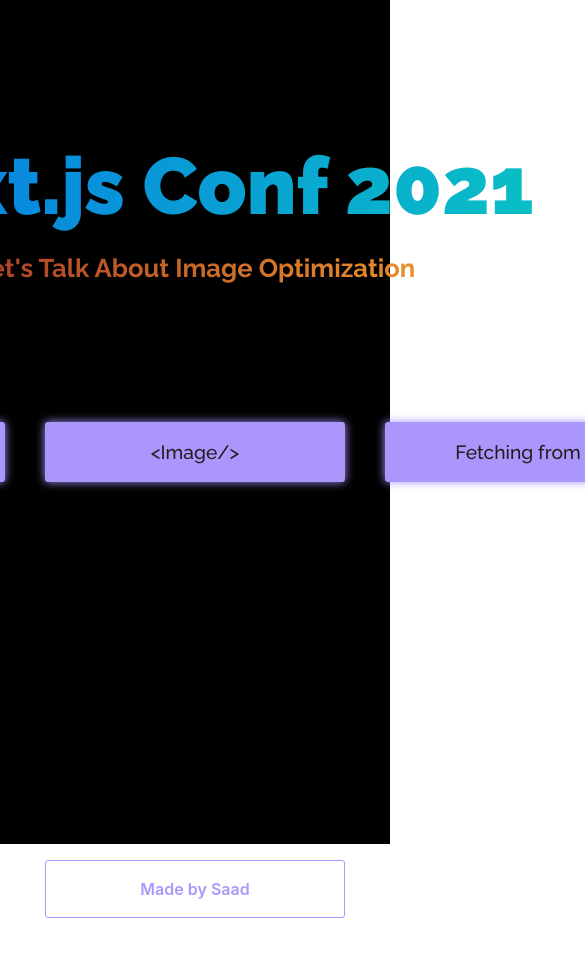
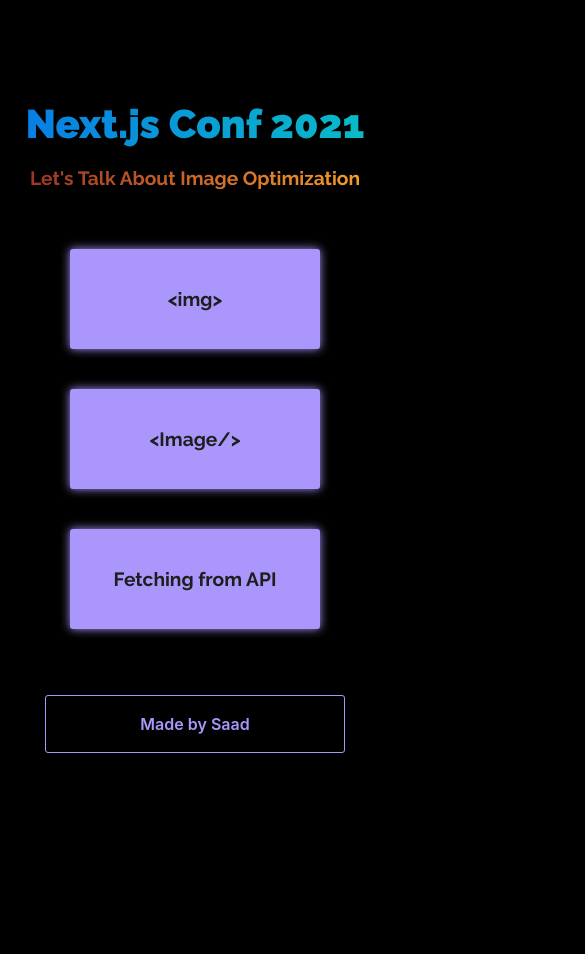
Before and after one commit to msaaddev/nextjs-conf-demo, a Next.js app: page / in a window 390 px wide. Shown: the top 954 px of the page, 585 px wide, since content can reach past the window. After the commit the page ends 844 px from the top, so only its background shows below. Built offline with nearby package versions, Linux system fonts and the light colour scheme.

Commit message:
📦 NEW: pages

```diff
--- a/pages/index.js
+++ b/pages/index.js
@@ -1,3 +1,4 @@
+import Link from 'next/link';
 import styles from '../styles/Home.module.css';
 
 export default function Home() {
@@ -9,10 +10,14 @@
 			</div>
 			<div className={styles.wrapper}>
 				<div className={styles.button}>
-					<button>{`<img>`}</button>
+					<Link href="/img">
+						<button>{`<img>`}</button>
+					</Link>
 				</div>
 				<div className={styles.button}>
-					<button>{`<Image/>`}</button>
+					<Link href="/image">
+						<button>{`<Image/>`}</button>
+					</Link>
 				</div>
 				<div className={styles.button}>
 					<button>{`Fetching from API`}</button>
--- a/styles/Home.module.css
+++ b/styles/Home.module.css
@@ -1,6 +1,5 @@
 .container {
-  background-color: #000000;
-  height: 100vh;
+	height: 88vh;
 	display: flex;
 	justify-content: center;
 	align-items: center;
@@ -15,6 +14,7 @@
 	text-align: center;
 	width: 700px;
 }
+
 .heading h2 {
 	font-size: 5rem;
 	font-weight: 900;
@@ -30,7 +30,6 @@
 	);
 	padding-bottom: 20px;
 }
-
 
 .heading h3 {
 	font-size: 1.6rem;
@@ -49,6 +48,7 @@
 .wrapper {
 	flex: 1;
 	display: flex;
+	padding-top: 40px;
 }
 
 .button {
@@ -56,23 +56,56 @@
 }
 
 .button button {
-  width: 300px;
-  height: 60px;
+	width: 200px;
+	height: 130px;
 	outline: none;
 	font-size: 1.2rem;
-	font-weight: 500;
+	font-weight: 700;
 	font-family: 'Raleway', sans-serif;
 	cursor: pointer;
 	color: #1f1e1e;
 	border-radius: 3px;
 	border: none;
 	background-color: rgb(171, 150, 252);
-  box-shadow: 0 0px 10px rgba(171, 150, 252, 1);
+	box-shadow: 0 0px 10px rgba(171, 150, 252);
 	transition: all 0.2s;
 }
 
 .button button:hover {
-  box-shadow: 0 0px 25px rgba(139, 92, 250, 1 );
-  background-color: rgba(139, 92, 250,1 );
-  color: #ffffff
+	box-shadow: 0 0px 20px rgba(139, 92, 250, 1);
+	background-color: rgba(139, 92, 250, 1);
+	color: #ffffff;
 }
+
+/* responsive styles */
+@media screen and (max-width: 600px) {
+	.container {
+		height: 100%;
+	}
+
+	.heading {
+		width: 400px;
+	}
+
+	.heading h2 {
+		margin-top: 100px;
+		font-size: 2.5rem;
+	}
+	.heading h3 {
+		font-size: 1.2rem;
+	}
+
+	.wrapper {
+		flex-direction: column;
+	}
+
+	.button button {
+		margin: 20px 0;
+		width: 250px;
+		height: 100px;
+	}
+
+	.button:last-child button {
+		margin-bottom: 50px;
+	}
+}
--- a/styles/globals.css
+++ b/styles/globals.css
@@ -14,4 +14,5 @@
 * {
   box-sizing: border-box;
   font-family: 'Raleway', sans-serif;
+  background-color: #000000;
 }
```
Also changed, not shown: pages/image.js (added, +9 -0 lines), pages/img.js (added, +9 -0 lines). Lines whose indentation alone changed are shown as unchanged.
